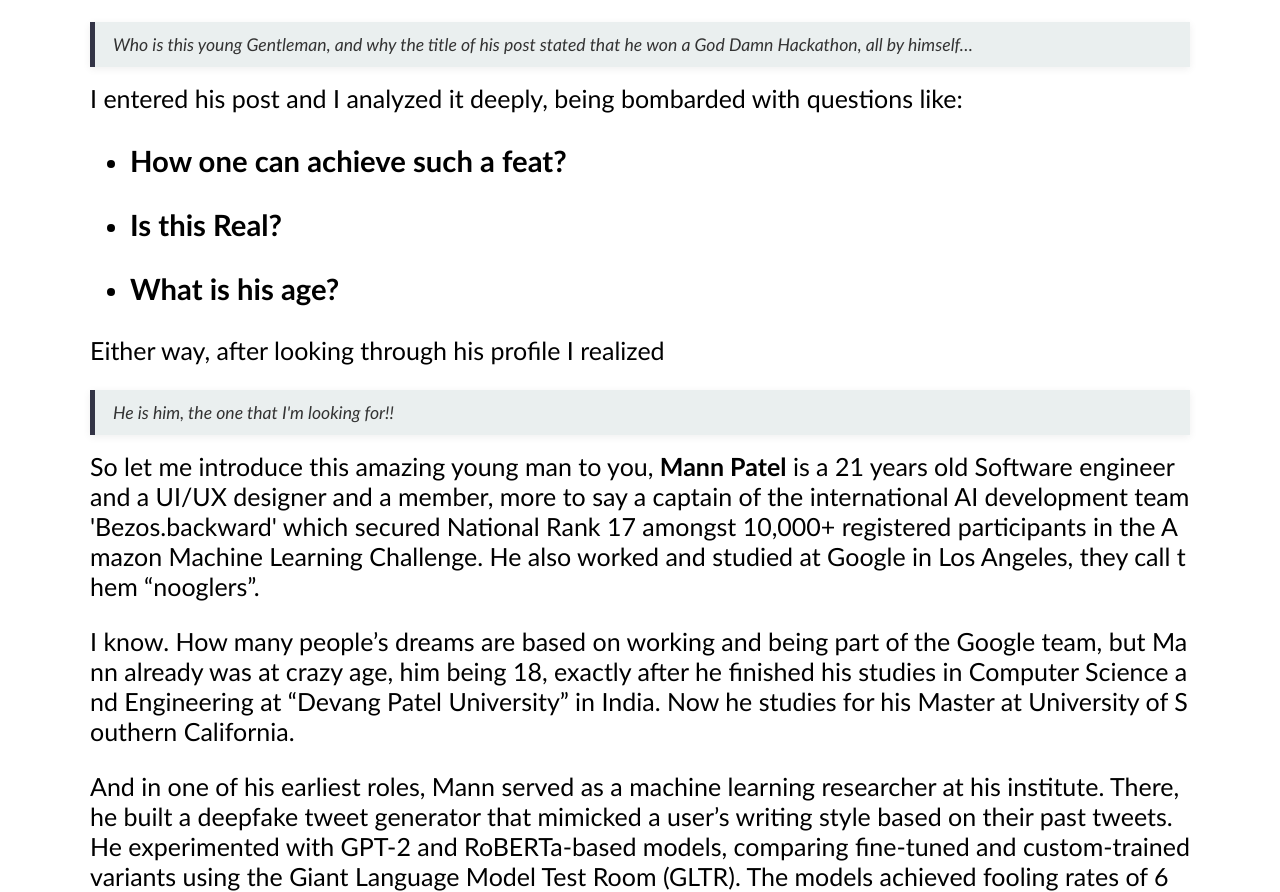
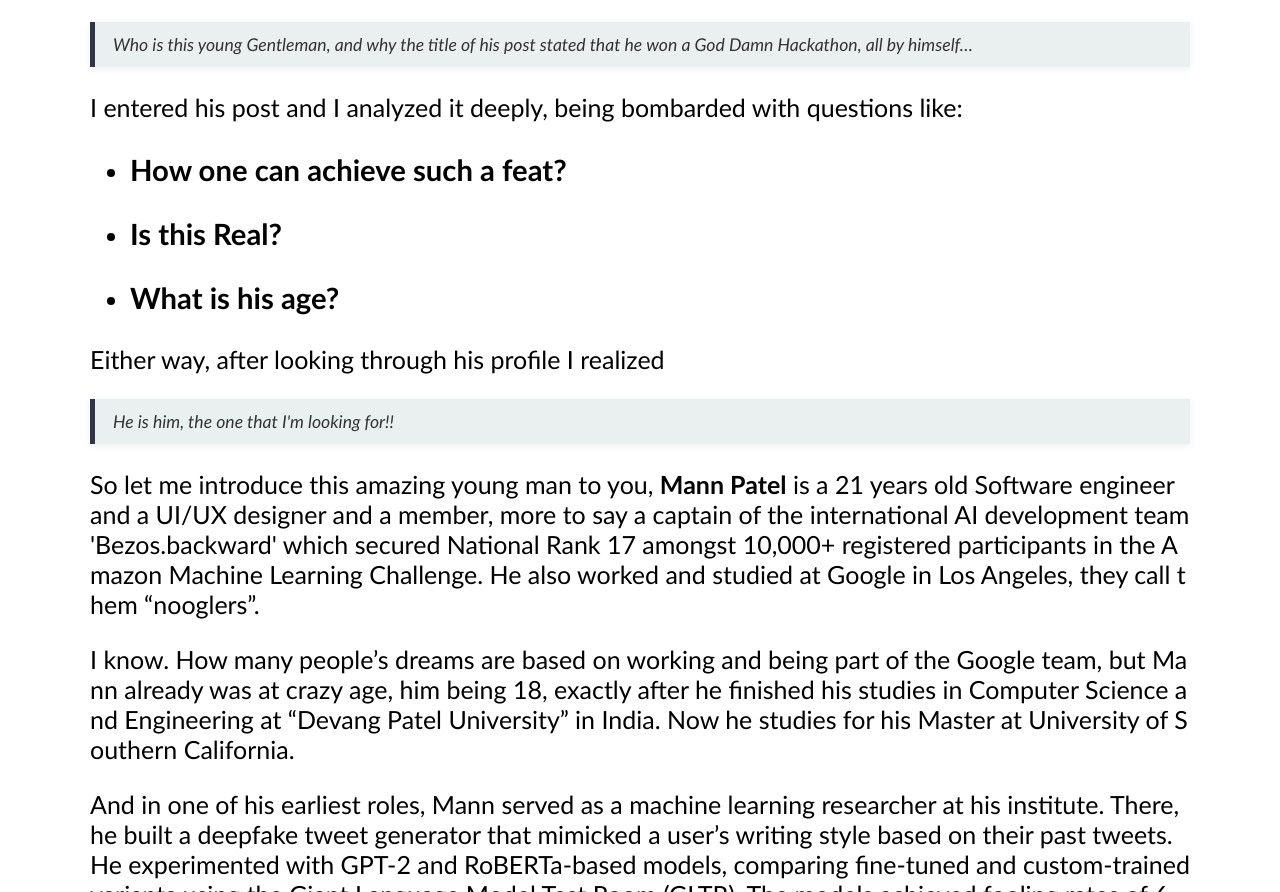
Before and after one commit to MrWeeb0/BlogV2, a plain HTML site: page article1.html in a window 1280 px wide. Shown: the part 1426-2318 px from the top of the page. Drawn offline with Linux system fonts and the light colour scheme.

Commit message:
Update article1.html

```diff
--- a/article1.html
+++ b/article1.html
@@ -29,7 +29,7 @@
                 <blockquote>
                     <em>Who is this young Gentleman, and why the title of his post stated that he won a God Damn Hackathon, all by himself…</em>
                 </blockquote>
-                I entered his post and I analyzed it deeply, being bombarded with questions like:
+                <p>I entered his post and I analyzed it deeply, being bombarded with questions like:</p>
             </p>
             <ul>
                 <li><h3>How one can achieve such a feat?</h3></li>
@@ -41,7 +41,7 @@
                 <blockquote>
                     <em>He is him, the one that I'm looking for!!</em>
                 </blockquote>
-                So let me introduce this amazing young man to you, <strong>Mann Patel</strong> is a 21 years old Software engineer and a UI/UX designer and a member, more to say a captain of the international AI development team 'Bezos.backward' which secured National Rank 17 amongst 10,000+ registered participants in the Amazon Machine Learning Challenge. He also worked and studied at Google in Los Angeles, they call them “nooglers”.
+                <p>So let me introduce this amazing young man to you, <strong>Mann Patel</strong> is a 21 years old Software engineer and a UI/UX designer and a member, more to say a captain of the international AI development team 'Bezos.backward' which secured National Rank 17 amongst 10,000+ registered participants in the Amazon Machine Learning Challenge. He also worked and studied at Google in Los Angeles, they call them “nooglers”.</p>
             </p>
             <p>
                 I know. How many people’s dreams are based on working and being part of the Google team, but Mann already was at crazy age, him being 18, exactly after he finished his studies in Computer Science and Engineering at “Devang Patel University” in India. Now he studies for his Master at University of Southern California.
```
